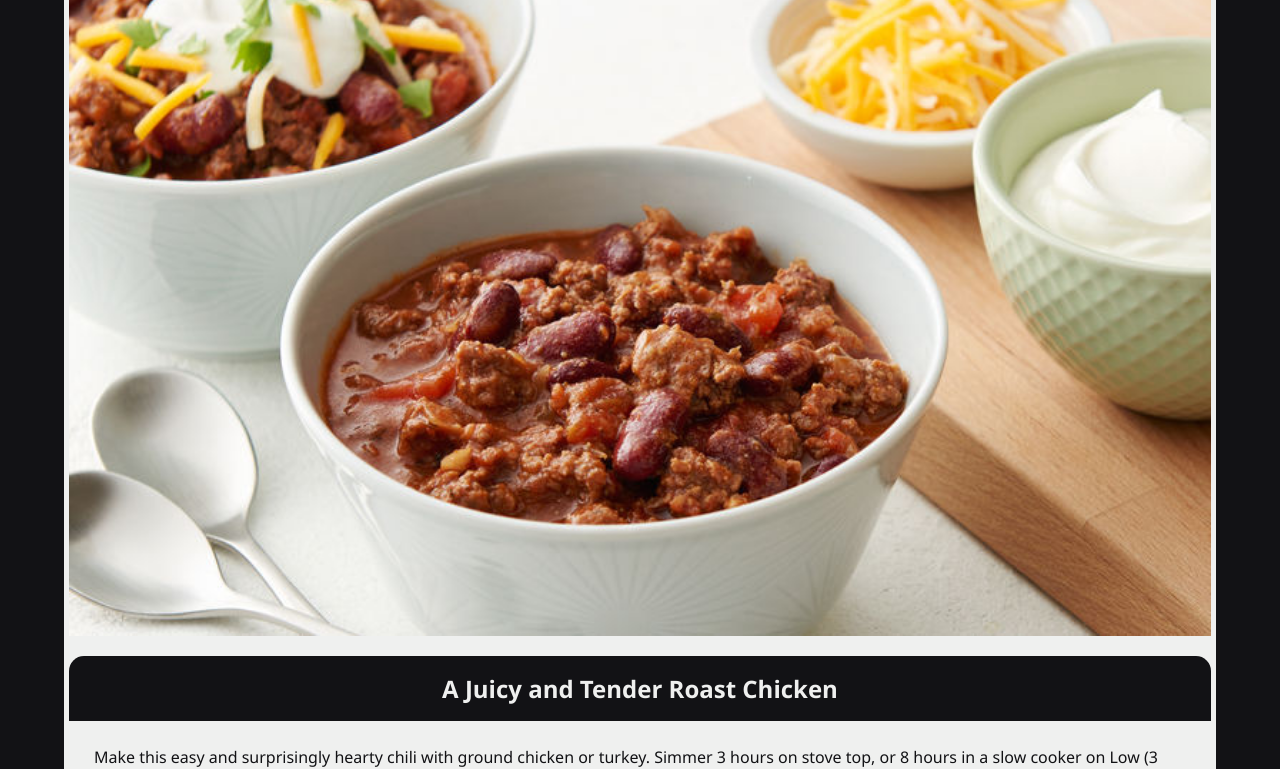
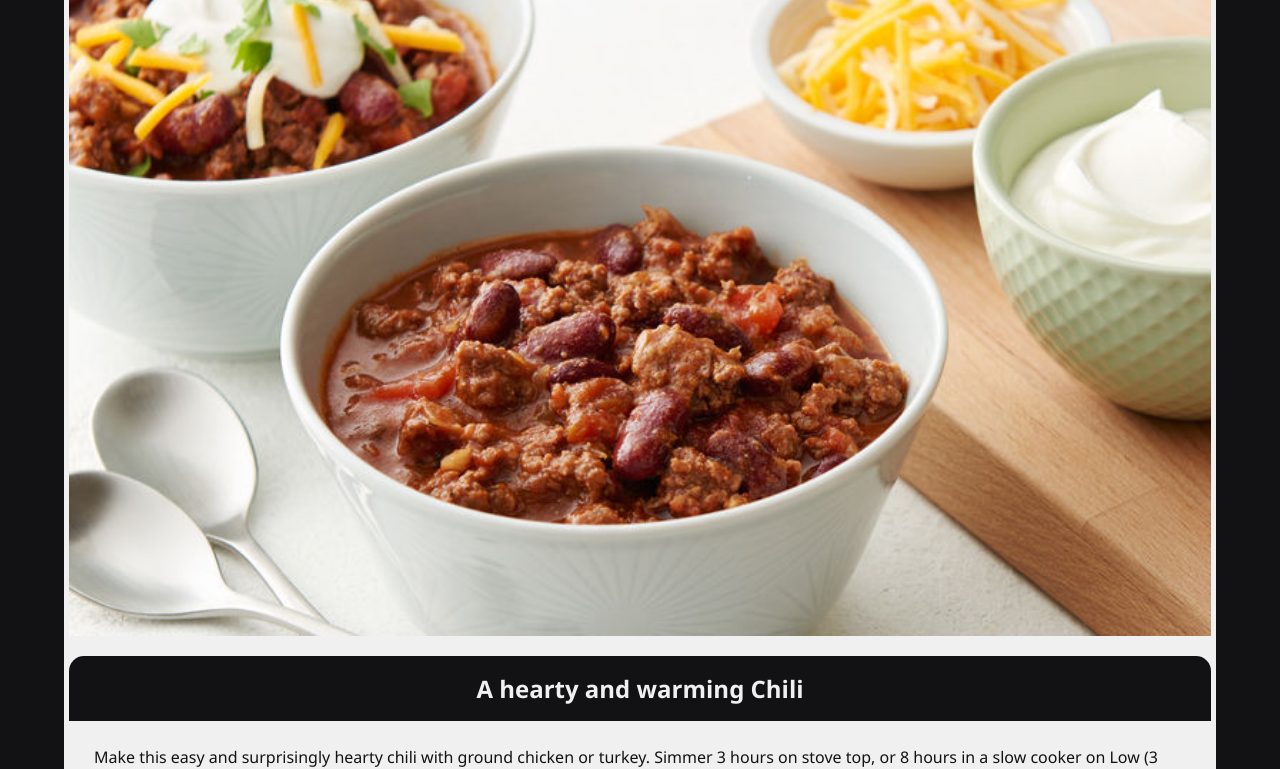
Before and after one commit to GaJoDev/odin-recipes, a plain HTML site: page recipes/chili.html in a window 1280 px wide. Shown: the part 189-958 px from the top of the page. Drawn offline with Linux system fonts and the light colour scheme.

```diff
--- a/recipes/chili.html
+++ b/recipes/chili.html
@@ -14,7 +14,7 @@
 		<div class="container flex">
 			<h1 class="flex">Chilly Day Chili</h1>
 			<img src="../images/chili.jpg" alt="A hearty Dish of Spicy Chili" />
-			<h2 class="flex">A Juicy and Tender Roast Chicken</h2>
+			<h2 class="flex">A hearty and warming Chili</h2>
 			<p>
 				Make this easy and surprisingly hearty chili with ground chicken or
 				turkey. Simmer 3 hours on stove top, or 8 hours in a slow cooker on Low
```
